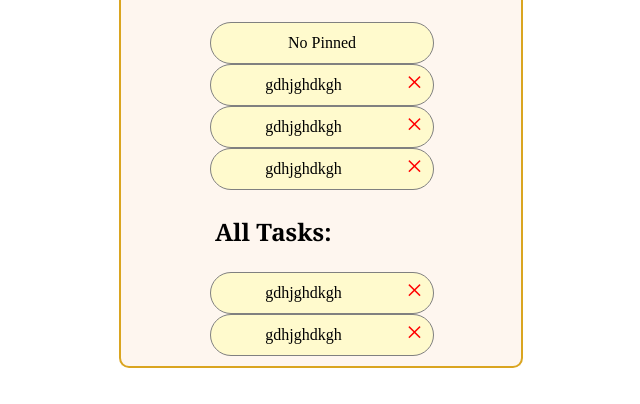
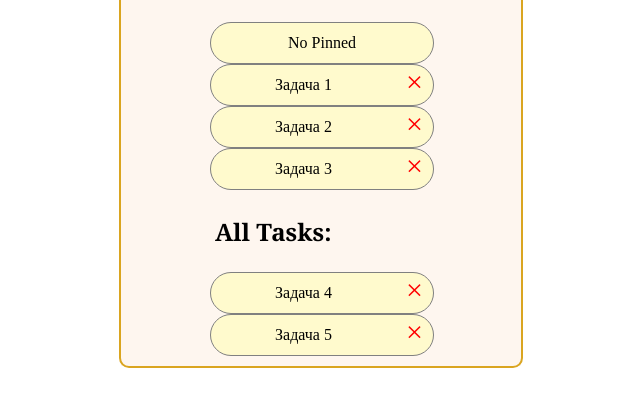
Before and after one commit to blackseliger/TOP-Tasks-AHJ, a website built with webpack: page src/index.html in a window 1280 px wide. Shown: the part 191-595 px from the top of the page, without its empty margins (319-959 px from the left). Built offline with nearby package versions, Linux system fonts and the light colour scheme.

```diff
--- a/src/index.html
+++ b/src/index.html
@@ -32,19 +32,19 @@
                 </div>
                  <div class="pinnedTask actualTask">
                     <div class="pinnedTaskName">
-                        gdhjghdkgh
+                        Задача 1
                     </div>
                     <a href="#" class="taskPin">&times;</a>
                 </div>
                 <div class="pinnedTask actualTask">
                     <div class="pinnedTaskName">
-                        gdhjghdkgh
+                        Задача 2
                     </div>
                     <a href="#" class="taskPin">&times;</a>
                 </div>
                 <div class="pinnedTask actualTask">
                     <div class="pinnedTaskName">
-                        gdhjghdkgh
+                        Задача 3
                     </div>
                     <a href="#" class="taskPin">&times;</a>
                 </div>
@@ -59,13 +59,13 @@
                 <div class="all_Tasks">
                     <div class="pinnedTask">
                         <div class="pinnedTaskName">
-                            gdhjghdkgh
+                            Задача 4
                         </div>
                         <a href="#" class="taskPin">&times;</a>
                     </div>
                     <div class="pinnedTask">
                         <div class="pinnedTaskName">
-                            gdhjghdkgh
+                            Задача 5
                         </div>
                         <a href="#" class="taskPin">&times;</a>
                     </div>
```
Also changed, not shown: README.md.
